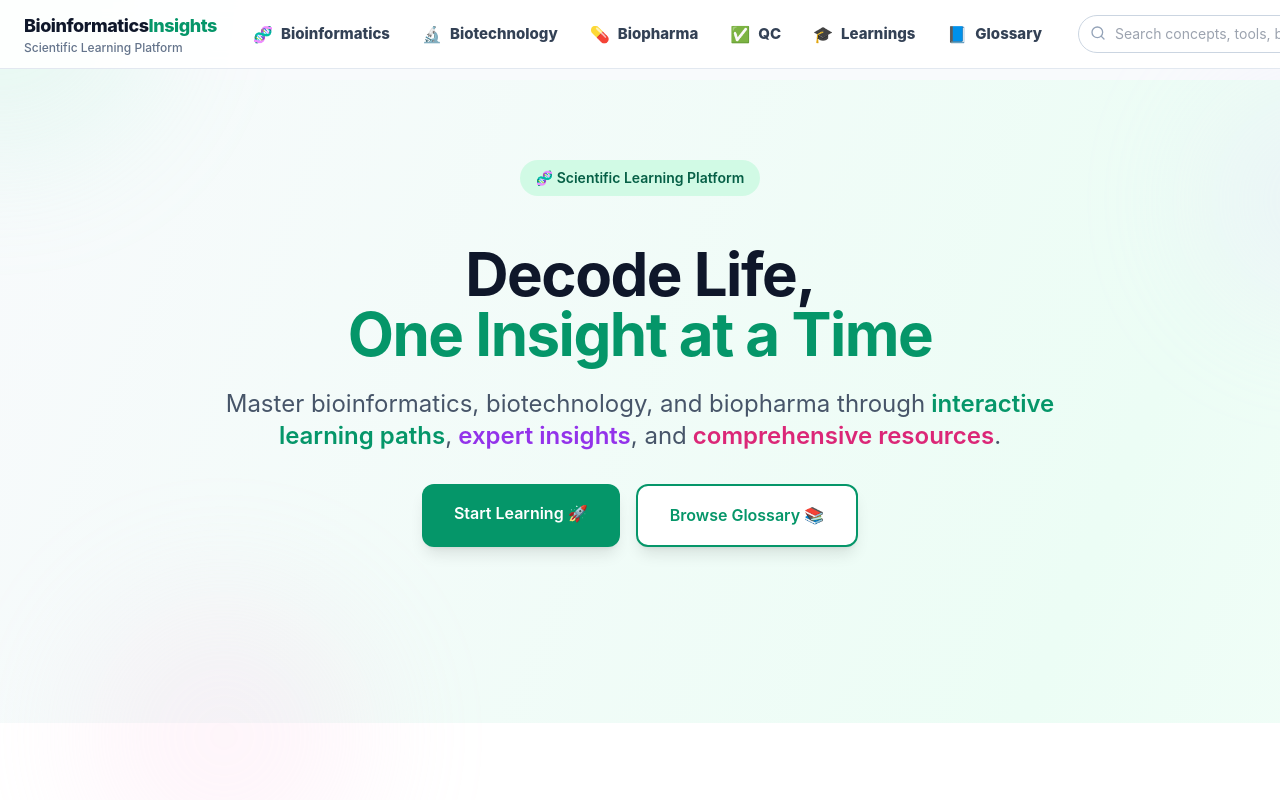
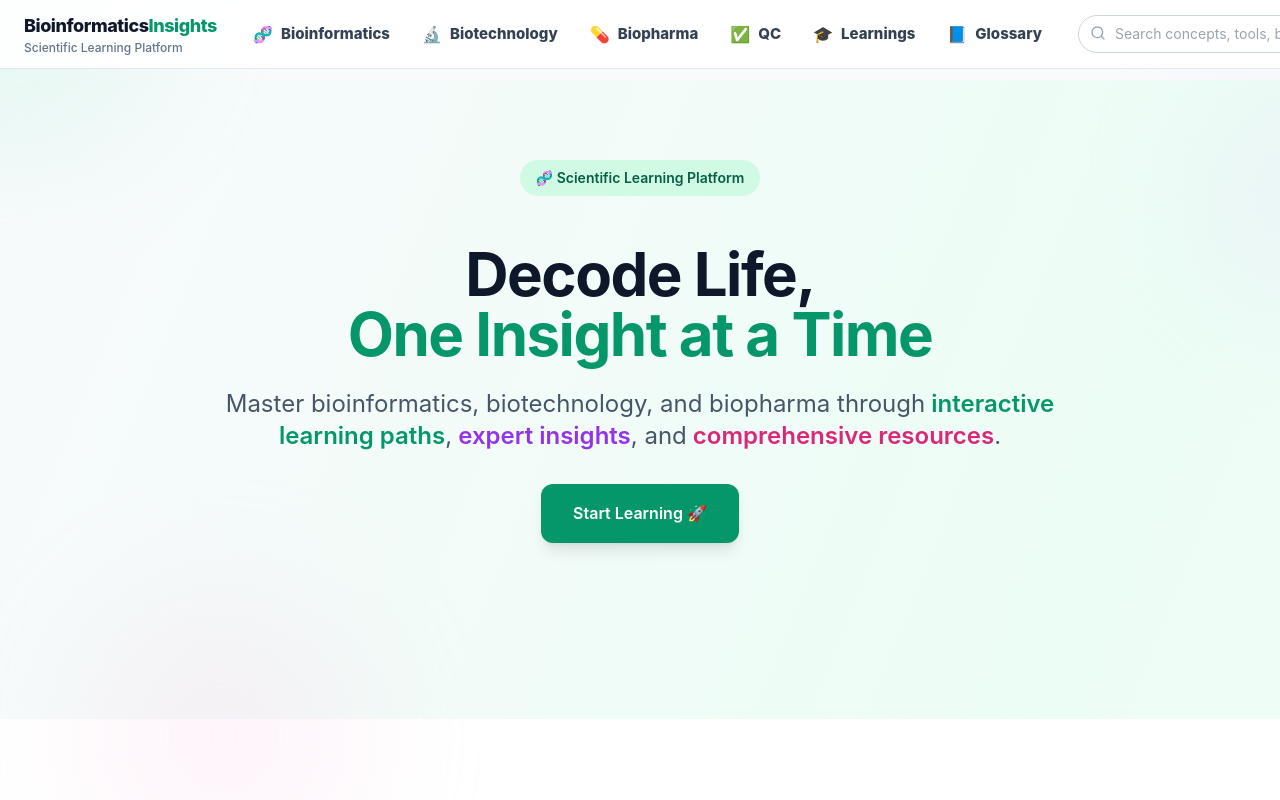
Before and after one commit to MahimaMSiddheshwar/Bioiformatics-Insights, a React (Create React App) app: page / in a window 1280 px wide. Shown: the top 800 px of the page. Built offline with nearby package versions, Linux system fonts and the light colour scheme.

Commit message:
Footer updated

```diff
--- a/src/components/Footer.tsx
+++ b/src/components/Footer.tsx
@@ -45,6 +45,9 @@ const Footer: React.FC = () => {
             </a>
           </div>
         </div>
+        <div className="mt-3 pt-3 border-t border-slate-800 text-center text-xs text-slate-500">
+          © {currentYear} BioinformaticsInsights
+        </div>
       </div>
     </footer>
   );
--- a/src/pages/Home.tsx
+++ b/src/pages/Home.tsx
@@ -85,18 +85,12 @@ const Home: React.FC = () => {
             <span className="font-semibold text-pink-600"> comprehensive resources</span>.
           </p>
 
-          <div className="flex flex-col sm:flex-row gap-4 justify-center mb-12">
+          <div className="flex justify-center mb-12">
             <Link
               to="/learnings"
               className="px-8 py-4 bg-emerald-600 text-white font-semibold rounded-xl hover:bg-emerald-700 transition-all transform hover:scale-105 shadow-lg"
             >
               Start Learning 🚀
-            </Link>
-            <Link
-              to="/glossary"
-              className="px-8 py-4 bg-white text-emerald-600 font-semibold rounded-xl hover:bg-emerald-50 border-2 border-emerald-600 transition-all transform hover:scale-105 shadow-lg"
-            >
-              Browse Glossary 📚
             </Link>
           </div>
         </div>
```
